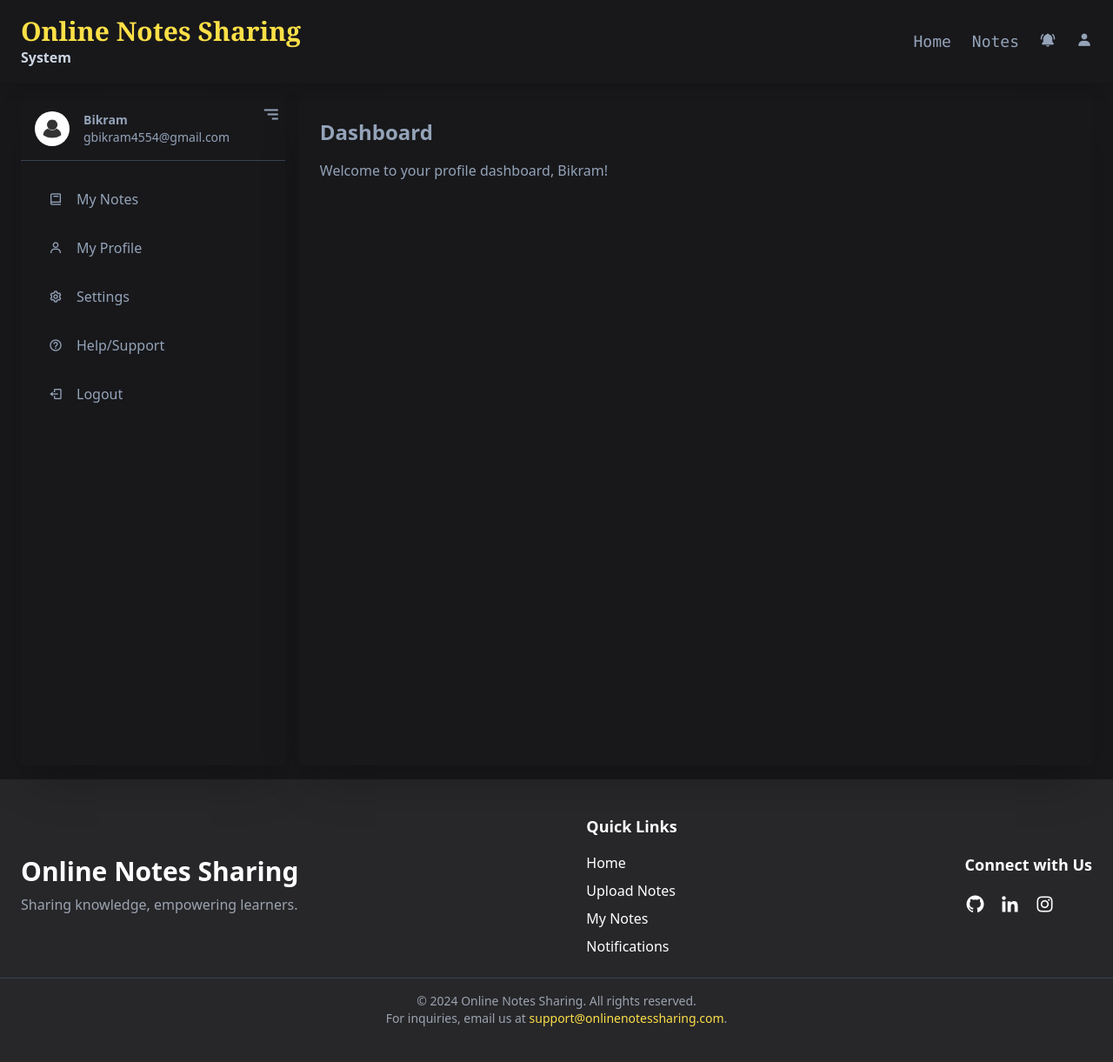
After one commit to iambiki-git/Online-Notes-Sharing, a Django app: page /profile/ in a window 1280 px wide. The commit adds this page. Shown: the whole page at 87% size. Run offline with Django 5.2, Linux system fonts and the light colour scheme; some libraries are stand-ins or nearby versions.

Commit message:
add profile section

```diff
--- /dev/null
+++ b/notes/templates/notes/base.html
@@ -0,0 +1,26 @@
+<!DOCTYPE html>
+<html lang="en">
+  <head>
+    <meta charset="UTF-8" />
+    <meta name="viewport" content="width=device-width, initial-scale=1.0" />
+    <script src="https://cdn.tailwindcss.com"></script>
+    <link href='https://unpkg.com/boxicons@2.1.4/css/boxicons.min.css' rel='stylesheet'>
+    <title>{% block title %}Online Notes Sharing {% endblock %}</title>
+  </head>
+  <body>
+    {% comment %} {% block searchbar %} {% include "notes/searchbar.html" %}{% endblock %} {% endcomment %}
+    {% block navbar %} {% include "notes/navbar.html" %}{% endblock %}
+    {% block heroSection %} {% include "notes/heroSection.html" %}{% endblock %}
+    {% block login %}{% endblock %}
+    {% block register %}{% endblock %}
+
+
+
+    {% block profile %}{% endblock %}
+
+    {% block footer %} {% include "notes/footer.html" %}{% endblock %}
+
+
+    <script src="notes/js/scripts.js"></script>
+  </body>
+</html>
--- a/notes/templates/notes/footer.html
+++ b/notes/templates/notes/footer.html
@@ -1,4 +1,4 @@
-<footer class="bg-gradient-to-r from-gray-800 to-gray-900 text-white py-10">
+<footer class="bg-zinc-800 text-white py-10">
     <div class="container mx-auto flex flex-col md:flex-row justify-between items-center px-6">
         <!-- Logo and Tagline -->
         <div class="mb-6 md:mb-0">
--- a/notes/templates/notes/index.html
+++ b/notes/templates/notes/index.html
@@ -1,21 +1,3 @@
-<!DOCTYPE html>
-<html lang="en">
-  <head>
-    <meta charset="UTF-8" />
-    <meta name="viewport" content="width=device-width, initial-scale=1.0" />
-    <script src="https://cdn.tailwindcss.com"></script>
-    <link href='https://unpkg.com/boxicons@2.1.4/css/boxicons.min.css' rel='stylesheet'>
-    <title>{% block title %}Online Notes Sharing {% endblock %}</title>
-  </head>
-  <body class="light">
-    {% comment %} {% block searchbar %} {% include "notes/searchbar.html" %}{% endblock %} {% endcomment %}
-    {% block navbar %} {% include "notes/navbar.html" %}{% endblock %}
-    {% block heroSection %} {% include "notes/heroSection.html" %}{% endblock %}
-    {% block login %}{% endblock %}
-    {% block register %}{% endblock %}
-    {% block footer %} {% include "notes/footer.html" %}{% endblock %}
-
-
-    <script src="notes/js/scripts.js"></script>
-  </body>
-</html>
+{% extends "notes/base.html" %}
+{% load static %}
+{% block heroSection %} {% include "notes/heroSection.html" %}{% endblock %}
--- a/notes/templates/notes/navbar.html
+++ b/notes/templates/notes/navbar.html
@@ -1,25 +1,26 @@
 {% load static %}
-<nav class="h-20 flex items-center justify-between px-6 shadow-lg bg-gray-900">
+<nav class="sticky top-0 z-50 h-24 flex items-center justify-between px-6 shadow-lg bg-zinc-900">
     <a href="/">
         <h2 class="text-xl md:text-3xl font-bold text-yellow-300 font-serif">Online Notes Sharing</h2>
+        <p class="text-medium font-bold text-slate-300">System</p>
     </a>
 
     <!-- Desktop Menu -->
     <ul class="hidden md:flex md:items-center md:gap-6 md:text-slate-400 md:text-lg font-mono">
         <li><a href="/" class="hover:text-yellow-300 transition duration-200">Home</a></li>
-        <li><a href="#" class="hover:text-yellow-300 transition duration-200">Upload Notes</a></li>
-        <li><a href="#" class="hover:text-yellow-300 transition duration-200">My Notes</a></li>
-        <li><a href="#" class="hover:text-yellow-300 transition duration-200">Notification</a></li>
+        <li><a href="{% url 'note' %}" class="hover:text-yellow-300 transition duration-200">Notes</a></li>
+        <li><a href="{% url 'notification' %}" class="hover:text-yellow-300 transition duration-200"><i class='bx bxs-bell-ring' ></i></a></li>
         <li class="relative">
-            <a href="#" id="profileLink" class="hover:text-yellow-300 transition duration-200">Profile</a>
+            <a href="#" id="profileLink" class="hover:text-yellow-300 transition duration-200"><i class='bx bxs-user'></i></a>
             <!-- Profile Dropdown for Desktop -->
             <ul id="profileDropdown" class="absolute right-0 mt-2 w-40 bg-gray-800 shadow-lg text-slate-300 font-mono rounded hidden">
                 {% if not user.is_authenticated %}
-                <li><a href="{% url 'login' %}" class="block px-4 py-2 hover:bg-gray-400">Login</a></li>
+                <li><a href="{% url 'login' %}" class="block px-4 py-2 hover:bg-gray-900 md:text-sm">Login</a></li>
                 {% else %}
-                <li><a href="{% url 'logout' %}" class="block px-4 py-2 hover:bg-gray-400">Logout</a></li>
+                <li><a href="{% url 'profile' %}" class="block px-4 py-2 hover:bg-gray-900 md:text-sm">View Profile</a></li>
+                <li><a href="{% url 'logout' %}" class="block px-4 py-2 hover:bg-gray-900 md:text-sm">Logout</a></li>
                 {% endif %}
-                <li><a href="#" class="block px-4 py-2 hover:bg-gray-400">Help/Support</a></li>
+                <li><a href="#" class="block px-4 py-2 hover:bg-gray-900 md:text-sm">Help/Support</a></li>
             </ul>
         </li>
         {% comment %} <li><a href=""><i class='bx bxs-moon' ></i></a></li> {% endcomment %}
@@ -34,16 +35,19 @@
     <div id="mobileMenu" class="fixed top-0 right-0 w-60 h-full bg-slate-900 font-mono font-medium shadow-lg transform translate-x-full transition-transform duration-300 md:hidden z-50">
         <button id="closeMenu" class="absolute top-4 right-4 text-2xl text-white">✖</button>
         <ul class="flex flex-col items-center gap-6 mt-20 text-slate-400 text-lg font-mono">
-            <li><a href="/" class="hover:text-yellow-300 transition duration-200">Home</a></li>
-            <li><a href="#" class="hover:text-yellow-300 transition duration-200">Upload Notes</a></li>
-            <li><a href="#" class="hover:text-yellow-300 transition duration-200">My Notes</a></li>
-            <li><a href="#" class="hover:text-yellow-300 transition duration-200">Notification</a></li>
+            <li><a href="/" class="hover:text-yellow-300 transition duration-200">Home <i class='bx bxs-home'></i></a></li>
+            <li><a href="{% url 'note' %}" class="hover:text-yellow-300 transition duration-200">Notes <i class='bx bxs-note' ></i></a></li>
+            <li><a href="{% url 'notification' %}" class="hover:text-yellow-300 transition duration-200">Notification <i class='bx bxs-bell-ring' ></i></a></li>
             <li class="relative">
-                <a href="#" id="mobileProfileLink" class="hover:text-yellow-300 transition duration-200">Profile</a>
+                <a href="#" id="mobileProfileLink" class="hover:text-yellow-300 transition duration-200">User <i class='bx bxs-user'></i></a>
                 <!-- Mobile Profile Dropdown -->
                 <ul id="mobileProfileDropdown" class="bg-slate-800 shadow-lg text-slate-500 font-mono rounded hidden mt-2 w-full">
-                    <li><a href="{% url 'login' %}" class="block px-4 py-2 hover:bg-gray-100">Login</a></li>
+                    {% if not user.is_authenticated %}
+                    <li><a href="{% url 'profile' %}" class="block px-4 py-2 hover:bg-gray-100">Login</a></li>
+                    {% else %}
+                    <li><a href="{% url 'profile' %}" class="block px-4 py-2 hover:bg-gray-100">View Profile</a></li>
                     <li><a href="{% url 'logout' %}" class="block px-4 py-2 hover:bg-gray-100">Logout</a></li>
+                    {% endif %}
                     <li><a href="#" class="block px-4 py-2 hover:bg-gray-100">Help/Support</a></li>
                 </ul>
             </li>
--- a/notes/templates/notes/notice.html
+++ /dev/null
@@ -1,4 +0,0 @@
-{% load static %}
-<section class="h-12 w-full bg-slate-500">
-    <h4 class="flex items-center justify-center">This is notice bar.</h4>
-</section>
--- /dev/null
+++ b/notes/templates/notes/profile.html
@@ -0,0 +1,130 @@
+{% extends "notes/index.html" %}
+{% load static %}
+{% block heroSection %}{% endblock %}
+{% block profile %}
+
+<div class="h-screen bg-zinc-900 text-slate-400 px-6 py-4 flex gap-4 hidden md:flex">
+
+    <!-- Sidebar -->
+    <div id="sidebar" class="bg-zinc-900 h-full w-1/4 rounded shadow-2xl transition-all duration-300">
+        <div class="flex p-4 relative border-b border-gray-700">
+            <img src="{% static 'notes/images/userImage.jpg' %}" alt="userPhoto" class="h-10 w-10 object-cover rounded-full">
+            <div id="userInfo" class="px-4 text-sm">
+                <h3 class="font-bold">Bikram</h3>
+                <p>gbikram4554@gmail.com</p>
+            </div>
+            <i id="toggleSidebar" class='bx bx-menu-alt-right absolute right-1 top-1 text-2xl cursor-pointer'></i>
+        </div>
+
+        <!-- Sidebar Links -->
+        <ul class="space-y-4 mt-6 px-4">
+            <li><a href="#" class="flex items-center gap-4 py-2 px-4 rounded hover:bg-zinc-800 hover:text-yellow-300 transition"><i class='bx bx-book'></i><span class="sidebar-text">My Notes</span></a></li>
+            <li><a href="#" class="flex items-center gap-4 py-2 px-4 rounded hover:bg-zinc-800 hover:text-yellow-300 transition"><i class='bx bx-user'></i><span class="sidebar-text">My Profile</span></a></li>
+            <li><a href="#" class="flex items-center gap-4 py-2 px-4 rounded hover:bg-zinc-800 hover:text-yellow-300 transition"><i class='bx bx-cog'></i><span class="sidebar-text">Settings</span></a></li>
+            <li><a href="#" class="flex items-center gap-4 py-2 px-4 rounded hover:bg-zinc-800 hover:text-yellow-300 transition"><i class='bx bx-help-circle'></i><span class="sidebar-text">Help/Support</span></a></li>
+            <li><a href="#" class="flex items-center gap-4 py-2 px-4 rounded hover:bg-zinc-800 hover:text-yellow-300 transition"><i class='bx bx-log-out'></i><span class="sidebar-text">Logout</span></a></li>
+        </ul>
+    </div>
+
+    <!-- Main Content -->
+    <div class="bg-zinc-900 h-full w-3/4 p-6 rounded shadow-2xl">
+        <h2 class="text-2xl font-semibold">Dashboard</h2>
+        <p class="mt-4">Welcome to your profile dashboard, Bikram!</p>
+    </div>
+
+</div>
+
+
+
+
+
+
+<div class="h-screen bg-zinc-900 text-slate-400 px-4 py-4 flex flex-col gap-4 relative md:hidden">
+
+    <!-- Mobile Header with Menu Button -->
+    <div class="flex justify-between items-center mb-4">
+        <h2 class="text-xl font-semibold">Dashboard</h2>
+        <button id="mobileToggle" class="bg-yellow-500 text-white p-2 rounded-md">
+            <i class='bx bx-menu-alt-left text-2xl'></i>
+        </button>
+    </div>
+
+    <!-- Sidebar (Hidden initially, shows on toggle) -->
+    <div id="mobileSidebar" class="fixed top-0 left-0 w-64 h-full bg-zinc-800 text-slate-200 transform -translate-x-full transition-transform duration-300 z-50">
+        <div class="flex items-center justify-between p-4 border-b border-gray-700">
+            <div class="flex items-center">
+                <img src="{% static 'notes/images/userImage.jpg' %}" alt="userPhoto" class="h-8 w-8 object-cover rounded-full">
+                <div class="ml-3">
+                    <h3 class="font-bold text-sm">Bikram</h3>
+                    <p class="text-xs">gbikram4554@gmail.com</p>
+                </div>
+            </div>
+            <button id="closeMobileSidebar" class="text-2xl">
+                <i class='bx bx-x'></i>
+            </button>
+        </div>
+
+        <!-- Sidebar Links -->
+        <ul class="mt-4">
+            <li><a href="#" class="flex items-center gap-3 py-2 px-4 hover:bg-zinc-700 transition"><i class='bx bx-book'></i><span>My Notes</span></a></li>
+            <li><a href="#" class="flex items-center gap-3 py-2 px-4 hover:bg-zinc-700 transition"><i class='bx bx-user'></i><span>My Profile</span></a></li>
+            <li><a href="#" class="flex items-center gap-3 py-2 px-4 hover:bg-zinc-700 transition"><i class='bx bx-cog'></i><span>Settings</span></a></li>
+            <li><a href="#" class="flex items-center gap-3 py-2 px-4 hover:bg-zinc-700 transition"><i class='bx bx-help-circle'></i><span>Help/Support</span></a></li>
+            <li><a href="#" class="flex items-center gap-3 py-2 px-4 hover:bg-zinc-700 transition"><i class='bx bx-log-out'></i><span>Logout</span></a></li>
+        </ul>
+    </div>
+
+    <!-- Main Content -->
+    <div class="bg-zinc-700 rounded p-6 text-sm text-center">
+        <h2 class="text-lg font-semibold">Welcome to your dashboard, Bikram!</h2>
+        <p class="mt-2">Manage your notes and profile settings here.</p>
+    </div>
+
+</div>
+
+
+
+
+
+
+<!-- Script for toggling sidebar -->
+<script>
+    const toggleSidebar = document.getElementById('toggleSidebar');
+    const sidebar = document.getElementById('sidebar');
+    const sidebarTextElements = document.querySelectorAll('.sidebar-text');
+    const userInfo = document.getElementById('userInfo');
+
+    toggleSidebar.addEventListener('click', () => {
+        sidebar.classList.toggle('w-20');
+        sidebar.classList.toggle('w-1/4');
+
+        // Toggle text visibility based on sidebar width
+        if (sidebar.classList.contains('w-20')) {
+            sidebarTextElements.forEach(el => el.classList.add('hidden'));
+            userInfo.classList.add('hidden');
+        } else {
+            sidebarTextElements.forEach(el => el.classList.remove('hidden'));
+            userInfo.classList.remove('hidden');
+        }
+    });
+
+
+    const mobileToggle = document.getElementById('mobileToggle');
+    const mobileSidebar = document.getElementById('mobileSidebar');
+    const closeMobileSidebar = document.getElementById('closeMobileSidebar');
+
+    // Show sidebar
+    mobileToggle.addEventListener('click', () => {
+        mobileSidebar.classList.remove('-translate-x-full');
+    });
+
+    // Hide sidebar
+    closeMobileSidebar.addEventListener('click', () => {
+        mobileSidebar.classList.add('-translate-x-full');
+    });
+
+
+
+</script>
+
+{% endblock %}
--- a/notes/urls.py
+++ b/notes/urls.py
@@ -6,4 +6,7 @@ urlpatterns = [
     path('login/', views.signin, name='login'),
     path('register/', views.registration, name='register'),
     path('logout/', views.signout, name='logout'),
+    path('profile/', views.profile, name='profile'),
+    path('notes/', views.notes, name='note'),
+    path('notification/', views.notification, name='notification'),
 ]
--- a/notes/views.py
+++ b/notes/views.py
@@ -64,3 +64,12 @@ def signout(request):
     logout(request)
     messages.success(request, 'You have been logged out successfully.')
     return redirect('login')
+
+def profile(request):
+    return render(request, 'notes/profile.html')
+
+def notes(request):
+    return render(request, 'notes/notes.html')
+
+def notification(request):
+    return render(request, 'notes/notification.html')
```
Also changed, not shown: notes/templates/notes/heroSection.html (+6 -6 lines), notes/templates/notes/login.html (+8 -8 lines), notes/templates/notes/registration.html (+9 -9 lines), db.sqlite3, notes/static/notes/images/userImage.jpg (added), notes/templates/notes/notes.html (added), notes/templates/notes/notification.html (added).
